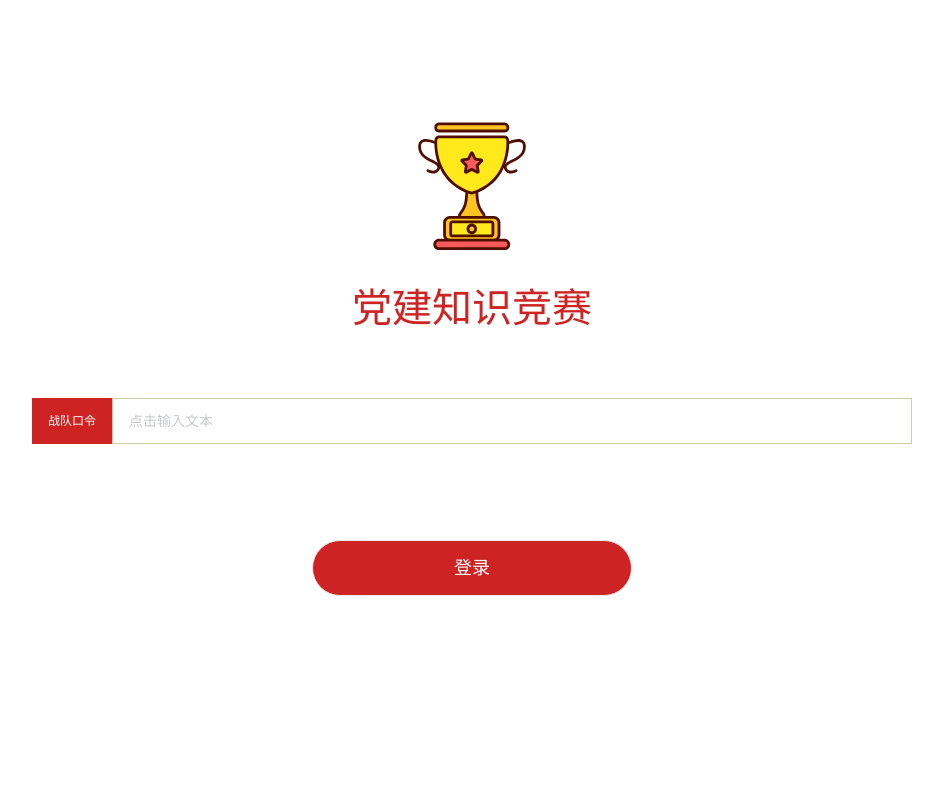
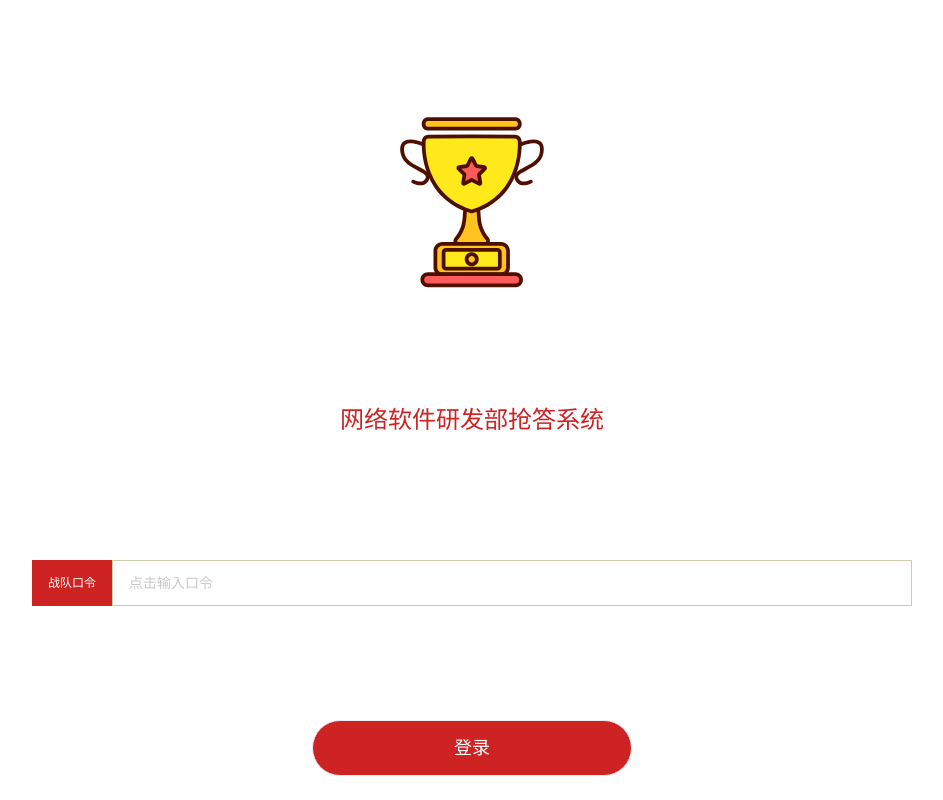
Before and after one commit to zhangyongonearth/racing-client, a Vue app: page / in a window 1280 px wide. Shown: the whole page, without its empty margins (168-1111 px from the left). Built offline with nearby package versions, Linux system fonts and the light colour scheme.

Commit message:
xuanshou界面设计优化

```diff
--- a/src/pages/xuanshou/xuanshou.vue
+++ b/src/pages/xuanshou/xuanshou.vue
@@ -1,77 +1,68 @@
 <template>
-<div class="main-xuanshou">
+<div>
   <!-- 选手口令界面 -->
-  <div v-if="type==='viewToken'" class="xuanshou-one">
-      <van-row :span="8" class="row-icon">
-        <svg-icon icon-class="cup"></svg-icon>
-        <div class="one-racename">{{raceName}}</div>
+  <van-row v-show="step==='login'|| step==='ready'" style="height:50vh;line-height:50vh;">
+    <svg-icon icon-class="cup" style="vertical-align: middle;font-size:15rem;"></svg-icon>
   </van-row>
-      <van-row :span="8" type="flex" justify="center" class="row-name">
+  <van-row  v-show="step==='login'|| step==='ready'" class="view-title" style="height:10vh">
+    <span>网络软件研发部抢答系统</span>
+  </van-row>
+  <van-row  v-show="step==='login'"  type="flex" justify="center" style="margin-top:10vh; height:10vh" >
     <van-col :span="5">
       <van-tag
       color="#cd2323"
-          class="left teamToken-left">战队口令</van-tag>
+      class="left racename-left">战队口令</van-tag>
     </van-col>
     <van-col :span="15">
       <van-field
         v-model="teamToken"
         border
-          type="number"
-          placeholder="点击输入文本"
-          class="right teamToken-right"></van-field>
+        placeholder="点击输入口令"
+        class="right-input">
+      </van-field>
       </van-col>
   </van-row>
-      <van-row :span="8" class="row-start">
-        <van-button round class="one-start" @click="handleLogin">登录</van-button>
+  <van-row  v-show="step==='login'"  style="margin-top:10vh; height:10vh;" >
+    <van-button round class="button-click" @click="handleLogin">登录</van-button>
   </van-row>
-  </div>
-  <!-- 选手名字界面 -->
-  <div v-else-if="type==='viewRename'" class="xuanshou-one">
-      <van-row :span="8" class="row-icon">
-        <svg-icon icon-class="cup"></svg-icon>
-        <div class="one-racename">{{raceName}}</div>
-      </van-row>
-      <van-row :span="8" type="flex" justify="center" class="row-name">
+  <van-row  v-show="step==='ready'"  type="flex" justify="center" style="margin-top:10vh; height:10vh" >
     <van-col :span="5">
       <van-tag
       color="#cd2323"
-          class="left teamname-left">战队名称</van-tag>
+      class="left racename-left">战队名称</van-tag>
     </van-col>
     <van-col :span="15">
       <van-field
         v-model="teamName"
         border
-            type="string"
         placeholder="点击输入文本"
-            class="right teamname-right">{{teamName}}</van-field>
+        class="right">
+      </van-field>
       </van-col>
   </van-row>
-      <van-row :span="8" class="row-start">
-        <van-button round class="one-start" @click="handleRename">开始答题</van-button>
+  <van-row  v-show="step==='ready'"  style="margin-top:10vh; height:10vh;" >
+    <van-button round class="button-click" @click="handleRename">开始答题</van-button>
   </van-row>
-  </div>
   <!-- 选项界面 -->
-  <div v-else-if="type==='viewOptions'" class="xuanshou-two">
-    <van-row class="row-number">
+  <van-row v-show="step==='submit'" style="height:10vh; line-height:10vh;" class="row-number" >
     <span>
-        第<span class="two-currentNumber">{{questionIndex}}</span>题
+      第<span class="question-index">{{questionIndex}}</span>题
     </span>
   </van-row>
-    <van-row type="flex" justify="space-between" class="row-options">
-      <van-col class="col-options">
+  <van-row v-show="step==='submit'" style="height:80vh;" type="flex" justify="space-between" >
+    <van-col>
       <van-button
       v-for="(option) in options"
       :key="option"
       @click="select(option)"
       :class="teamAnswer.indexOf(option) == -1 ? 'option-button':'option-button option-button-active'"
-        >{{option}}
+      style="height:8vh;margin-top:6vh;">{{option}}
       </van-button>
     </van-col>
   </van-row>
-    <van-row :span="4" class="row-start">
-        <van-button round :disabled="enableAnswer" class="two-start" @click="handleAnswer">提交</van-button>
+  <van-row v-show="step==='submit'" style="height:10vh;line-height:10vh;" >
+    <van-button round :disabled="enableAnswer" class="button-click" @click="handleAnswer">提交答案</van-button>
   </van-row>
-  </div>
 </div>
 </template>
 
@@ -80,10 +71,10 @@ import { Team } from '../client'
 export default {
   data() {
     return {
-      type: 'viewToken',
+      step: 'login', // login登录 ready准备答题 submit提交答案
       raceName: '党建知识竞赛',
+      teamToken: '',
       teamName: '',
-      teamToken: '',
       questionIndex: 1,
       teamAnswer: [], // 存放选手选择的答案
       options: ['A', 'B', 'C', 'D', 'E'],
@@ -91,23 +82,11 @@ export default {
     }
   },
   methods: {
-    select(option) {
-      // -1表示其中不包含元素
-      if (this.teamAnswer.indexOf(option) !== -1) {
-        for (var i = 0; i < this.teamAnswer.length; i++) {
-          if (this.teamAnswer[i] === option) {
-            this.teamAnswer.splice(i, 1)
-          }
-        }
-      } else {
-        this.teamAnswer.push(option)
-      }
-    },
     handleLogin() {
       if (this.teamToken !== '') {
         localStorage.setItem('战队口令', this.teamToken)
         this.team.login(this.teamToken)
-        this.type = 'viewRename'
+        this.step = 'ready'
         // 若type存在且等于viewStart,则进入到选项界面。否则type不存在（存储type）或者是等于viewReanme则进入到命名界面。
         // if (localStorage.getItem('当前界面') && localStorage.getItem('当前界面') === 'viewStart') {
         //   this.type = 'viewOptions'
@@ -122,10 +101,21 @@ export default {
     handleRename() {
       if (this.teamName !== '') {
         this.team.rename(this.teamName)
-        this.type = 'viewOptions'
-        localStorage.setItem('当前界面', this.type)
+        this.step = 'submit'
       } else {
         return false
+      }
+    },
+    select(option) {
+      // -1表示其中不包含元素
+      if (this.teamAnswer.indexOf(option) !== -1) {
+        for (var i = 0; i < this.teamAnswer.length; i++) {
+          if (this.teamAnswer[i] === option) {
+            this.teamAnswer.splice(i, 1)
+          }
+        }
+      } else {
+        this.teamAnswer.push(option)
       }
     },
     handleAnswer() {
@@ -144,7 +134,6 @@ export default {
       if (enableAnswer) this.enableAnswer = enableAnswer
       if (questionIndex > 1) {
         // ？？？缺少选项点击时黄色背景，主持未点击下一题时选项的黄色颜色
-        this.type = 'viewOptions'
         this.questionIndex = questionIndex
       }
       if (updateTime) this.updateTime = updateTime
@@ -239,32 +228,12 @@ export default {
 </script>
 
 <style>
-html {
-  font-size : 10px;
-}
-@media only screen and (min-width: 720px){
-  html {
-    font-size: 11.25px !important;
-  }
-}
-@media only screen and (min-width: 960px){
-  html {
-    font-size: 15px !important;
-  }
-}
-.svg-icon{
-  font-size: 180px;
-}
-.row-icon{
-  text-align: center;
-  padding-top: 12vh;
-}
-.one-racename{
-  font-size: 40px;
-  color: #cd2323;
-}
 .van-row{
   text-align: center;
+}
+.view-title{
+  font-size: 1.5rem;
+  color: #cd2323;
 }
 .van-col--5{
   width: auto!important;
@@ -277,16 +246,10 @@ html {
   border-radius: 0em!important;
   border: 1px solid #cd2323;
 }
-.right{
+.right-input{
   border: 1px solid #cca;
 }
-.row-name{
-  padding: 8vh 0 4vh 0;
-}
-.row-start{
-  padding-top:8vh;
-}
-.one-start{
+.button-click{
   height: 7vh!important;
   font-size: 18px!important;
   width: 40vh!important;
@@ -297,27 +260,18 @@ html {
   background:#cd2323;
   font-size: 30px;
   color:#fff;
-  padding: 8vh;
-  margin-bottom: 8vh;
+  vertical-align: middle;
 }
-.two-currentNumber{
+.question-index{
   color: #cd2323;
   background: #fff;
   padding: 0 15px;
   margin: 0 25px;
 }
-.two-start{
-  height: 7vh!important;
-  font-size: 18px!important;
-  width: 40vh!important;
-  background: #cd2323!important;
-  color: #fff!important;
-}
 .option-button{
   font-size: 35px!important;
   width: 40vh;
   border: 1px solid #000!important;
-  margin: 1.5vh!important;
   background: #fff!important;
   color: #000!important;
 }
```
Lines whose indentation alone changed are shown as unchanged.
